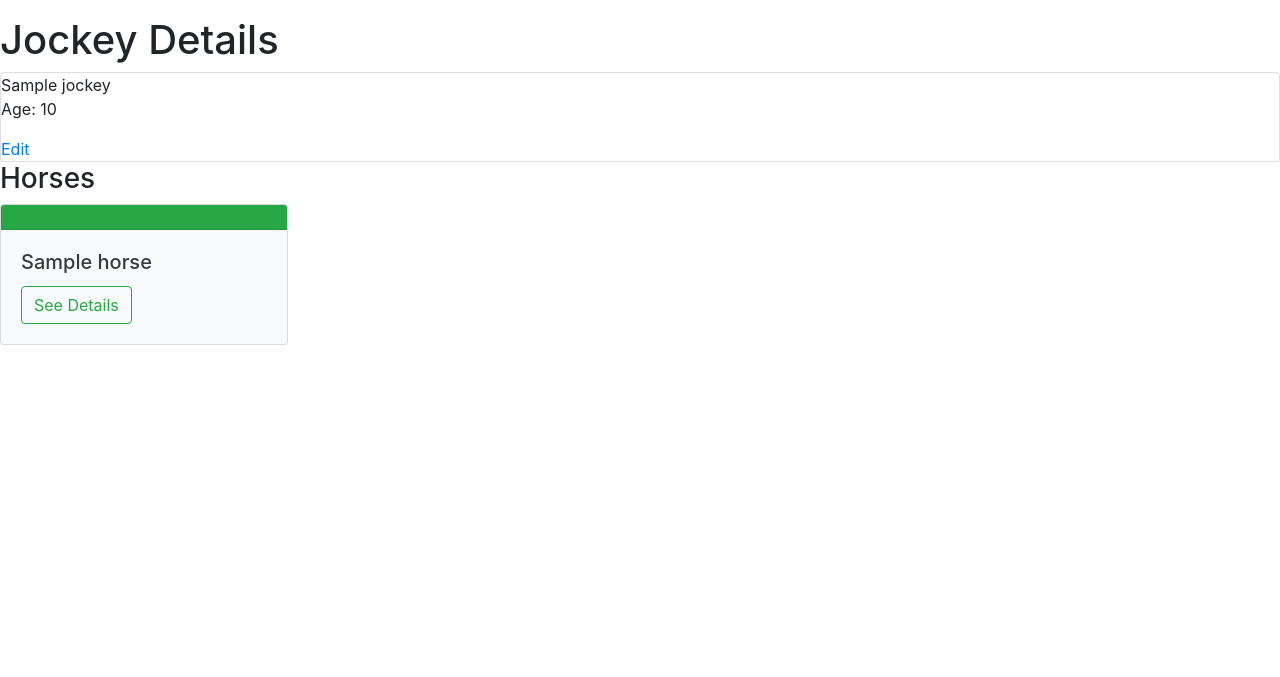
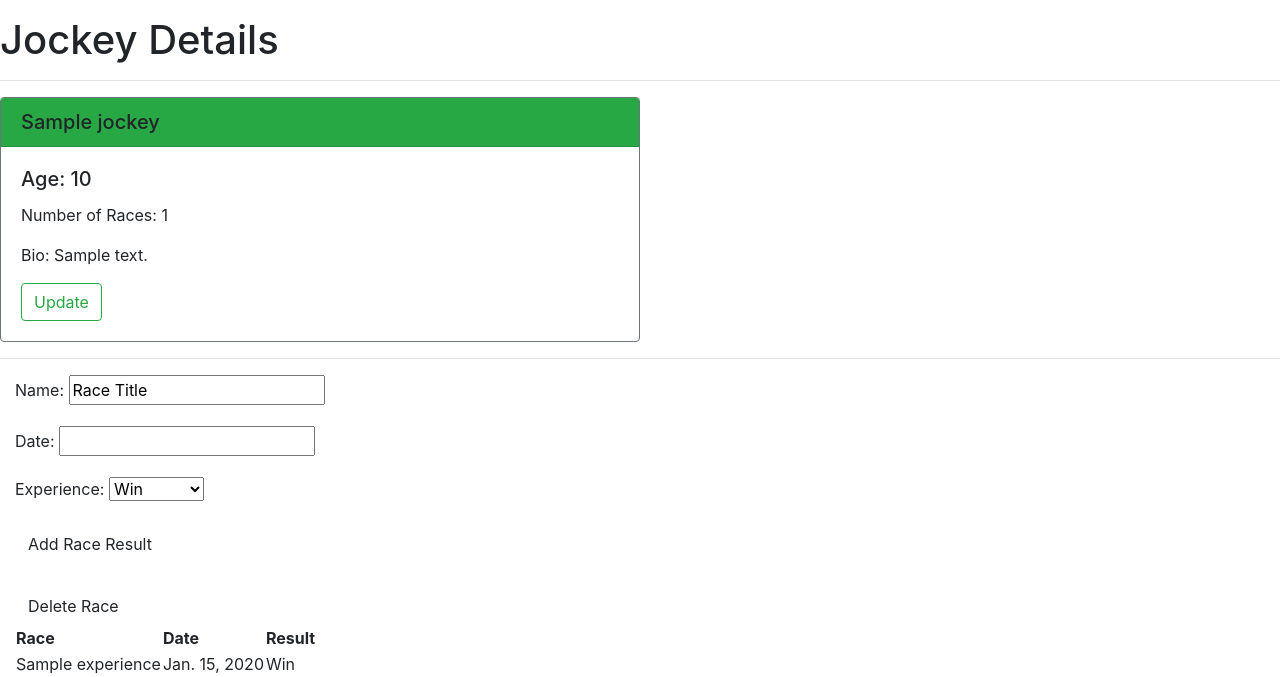
Before and after one commit to abonilla1/offThePace, a Django app: page /jockeys/1/ in a window 1280 px wide. Shown: the part 168-845 px from the top of the page. Before the commit the page ends 513 px from the top, so only its background shows below. Run offline with Django 3.2, Linux system fonts and the light colour scheme; tables that the repository leaves empty hold one stand-in row (values such as "Sample post").

Commit message:
CRD on 1:M for horses and jockeys

```diff
--- a/main_app/admin.py
+++ b/main_app/admin.py
@@ -1,8 +1,9 @@
 from django.contrib import admin
-from .models import Horse, Jockey, Outcome, Profile
+from .models import Horse, Jockey, Outcome, Profile, Experience
 
 # Register your models here.
 admin.site.register(Horse)
 admin.site.register(Jockey)
 admin.site.register(Outcome)
+admin.site.register(Experience)
 admin.site.register(Profile)
--- a/main_app/forms.py
+++ b/main_app/forms.py
@@ -1,5 +1,5 @@
 from django.forms import ModelForm
-from .models import Outcome
+from .models import Outcome, Experience
 from django.contrib.auth.models import User
 
 
@@ -8,6 +8,12 @@ class OutcomeForm(ModelForm):
         model = Outcome
         fields = ['name', 'date', 'outcome']
 
+
+class ExperienceForm(ModelForm):
+    class Meta:
+        model = Experience
+        fields = ['name', 'date', 'experience']
+
 # class ProfileForm(ModelForm):
 #     class Meta:
 #         model = Profile
--- a/main_app/models.py
+++ b/main_app/models.py
@@ -82,16 +82,34 @@ class Outcome(models.Model):
     horse = models.ForeignKey(Horse, on_delete=models.CASCADE)
 
     def __str__(self):
-        # Nice method for obtaining the friendly value of a Field.choice
         return f"{self.get_outcome_display()} on {self.date}"
 
     def get_absolute_url(self):
-        return reverse("horses_detail", kwargs={"pk": self.id})
+        return reverse("horses/detail", kwargs={"pk": self.id})
+    class Meta:
+        ordering = ["-date"]
+
+class Experience(models.Model):
+    name = models.CharField(max_length=150, default="Race Title")
+    date = models.DateField("Date")
+    experience = models.CharField(
+        max_length=1,
+        choices=RACE_OUTCOMES,
+        default=RACE_OUTCOMES[0][0],
+    )
+
+    jockey = models.ForeignKey(Jockey, on_delete=models.CASCADE)
+
+    def __str__(self):
+        # Nice method for obtaining the friendly value of a Field.choice
+        return f"{self.get_experience_display()} on {self.date}"
+
+    def get_absolute_url(self):
+        return reverse("jockeys/detail.html", kwargs={"pk": self.id})
 
     # change the default sort
     class Meta:
         ordering = ["-date"]
-
 
 class Profile(models.Model):
     user = models.OneToOneField(User, on_delete=models.CASCADE)
--- a/main_app/templates/horses/detail.html
+++ b/main_app/templates/horses/detail.html
@@ -18,7 +18,7 @@
 </container>
 <hr></hr>
 <div class="col s6">
-  <form action="{% url 'add_outcome' horse.id %}" method="post">
+  <form action="{% url 'add_horse_outcome' horse.id %}" method="post">
     {% csrf_token %}
     {{ outcome_form.as_p }}
     <input type="submit" class="btn" value="Add Race Result">
@@ -35,7 +35,7 @@
           <td>{{outcome.date}}</td>
           <td>{{outcome.get_outcome_display}}</td>
         </tr>
-        <form action="{% url 'add_feeding' cat.id %}" method="post">
+        <form action="{% url 'delete_horse_outcome' outcome.id %}" method="delete">
             {% csrf_token %}
             <input type="submit" class="btn" value="Delete Race">
         </form>
--- /dev/null
+++ b/main_app/templates/jockeys/jdetail.html
@@ -0,0 +1,47 @@
+{% extends 'base.html' %}
+{% block content %}
+
+
+<h1>Jockey Details</h1>
+<hr></hr>
+<container id='horse-details-container'>
+  <div class="card w-50 border-secondary">
+    <h5 class="card-header bg-success bg-gradient">{{jockey.name}}</h5>
+    <div class="card-body">
+      <h5 class="card-title">Age: {{jockey.age}}</h5>
+      <p class="card-text">Number of Races: {{jockey.starts}}</p>
+      <p class="card-text">Bio: {{jockey.bio}}</p>
+      <a href="{% url 'jockeys_update' jockey.id %}" class="btn btn-outline-success">Update</a>
+    </div>
+  </div>
+</container>
+<hr></hr>
+<div class="col s6">
+  <form action="{% url 'add_jockey_experience' jockey.id %}" method="post">
+    {% csrf_token %}
+    {{ experience_form.as_p }}
+    <input type="submit" class="btn" value="Add Race Result">
+  </form>
+  <br>
+  <table class="striped">
+    <thead>
+      <tr><th>Race</th><th>Date</th><th>Result</th></tr>
+    </thead>
+    <tbody>
+      {% for experience in jockey.experience_set.all %}
+        <tr>
+         <td>{{experience.name}}</td>
+          <td>{{experience.date}}</td>
+          <td>{{experience.get_experience_display}}</td>
+        </tr>
+        <form action="{% url 'delete_jockey_experience' experience.id %}" method="delete">
+            {% csrf_token %}
+            <input type="submit" class="btn" value="Delete Race">
+        </form>
+      {% endfor %}
+    </tbody>
+  </table>
+</div>
+</div>
+
+{% endblock %}
--- a/main_app/templates/main_app/jockey_detail.html
+++ /dev/null
@@ -1,38 +0,0 @@
-{% extends 'base.html' %}
-{% block content %}
-
-<h1>Jockey Details</h1>
-
-<div class="row">
-  <div class="col s6 col-offset-3">
-    <div class="card">
-      <div class="card-content">
-        <span class="card-title">{{ jockey.name }}</span>
-        <p>Age: {{ jockey.age }}</p>
-      </div>
-      <div class="card-action">
-        <a href="{% url 'jockeys_update' jockey.id %}">Edit</a>
-
-      </div>
-    </div>
-  </div>
-</div>
-
-<h3>Horses</h3>
-{% if jockey.horses.count %}
-  {% for horse in jockey.horses.all %}
-    <div class="card text-dark bg-light mb-3" style="max-width: 18rem;">
-      <div class="card-header bg-success bg-gradient"></div>
-        <div class="card-body">
-          <h5 class="card-title">{{horse.name }}</h5>
-          <div class="card-text">
-            <a href="{% url 'horses_detail' horse.id %}" class="btn btn-outline-success">See Details</a>
-          </div>
-        </div>
-      </div>
-  {% endfor %}
-{% else %}
-  <h5>No Horses Added</h5>
-{% endif %}
-
-{% endblock %}
--- a/main_app/templates/main_app/jockey_list.html
+++ b/main_app/templates/main_app/jockey_list.html
@@ -4,7 +4,7 @@
 <h1>Jockeys on your Roster</h1>
 
 {% for jockey in jockey_list %}
-  <a href="{% url 'jockeys_detail' jockey.id %}">
+  <a href="{% url 'jdetail' jockey.id %}">
     <div>
         <div>
             <span>{{ jockey.name }}</span>
--- a/main_app/urls.py
+++ b/main_app/urls.py
@@ -6,12 +6,14 @@ urlpatterns = [
     path("accounts/signup/", views.signup, name="signup"),
     path("horses/", views.HorseList.as_view(), name="horses_index"),
     path("horses/<int:horse_id>/", views.horses_detail, name="detail"),
-    path("horses/<int:horse_id>/add_outcome/", views.add_outcome, name="add_outcome"),
+    path("horses/<int:horse_id>/add_horse_outcome/", views.add_horse_outcome, name="add_horse_outcome"),
+    path("delete_horse_outcome/<int:outcome_id>/", views.delete_horse_outcome, name="delete_horse_outcome"),
     path("jockeys/<int:jockey_id>/assoc_horse/<int:horse_id>/", views.assoc_horse, name="assoc_horse"
     ),
     path("jockeys/", views.JockeyList.as_view(), name="jockeys_index"),
-    path("jockeys/<int:pk>/", views.JockeyDetail.as_view(), name="jockeys_detail"),
-    # path('jockeys/<int:jockey_id>/add_outcome/', views.add_outcome, name="add_outcome"),
+    path("jockeys/<int:jockey_id>/", views.jockeys_detail, name="jdetail"),
+    path('jockeys/<int:jockey_id>/add_jockey_experience/', views.add_jockey_experience, name="add_jockey_experience"),
+    path("delete_jockey_experience/<int:experience_id>/", views.delete_jockey_experience, name="delete_jockey_experience"),
     path("horses/create/", views.HorseCreate.as_view(), name="horses_create"),
     path("jockeys/create/", views.JockeyCreate.as_view(), name="jockeys_create"),
     path("horses/<int:pk>/update", views.HorseUpdate.as_view(), name="horses_update"),
--- a/main_app/views.py
+++ b/main_app/views.py
@@ -3,8 +3,8 @@ from django.views.generic import ListView, DetailView
 from django.views.generic.edit import CreateView, UpdateView, DeleteView
 from django.contrib.auth import login
 from django.contrib.auth.forms import UserCreationForm
-from .models import Horse, Jockey, Outcome, Profile
-from .forms import OutcomeForm
+from .models import Horse, Jockey, Outcome, Profile, Experience
+from .forms import OutcomeForm, ExperienceForm
 
 # Create your views here.
 
@@ -20,7 +20,7 @@ def horses_detail(request, horse_id):
     outcome_form = OutcomeForm()
     return render(request, 'horses/detail.html', {'horse' : horse, 'outcome_form': outcome_form})
 
-def add_outcome(request, horse_id):
+def add_horse_outcome(request, horse_id):
     form = OutcomeForm(request.POST)
     if form.is_valid():
         new_outcome = form.save(commit=False)
@@ -28,9 +28,14 @@ def add_outcome(request, horse_id):
         new_outcome.save()
     return redirect('detail', horse_id=horse_id)
 
+def delete_horse_outcome(request, outcome_id):
+    Outcome.objects.filter(id = outcome_id).delete()
+    return redirect('/horses/')
+
+
 def assoc_horse(request, jockey_id, horse_id):
     Jockey.objects.get(id=jockey_id).horses.add(horse_id)
-    return redirect('detail', jockey_id= jockey_id)
+    return redirect('jdetail', jockey_id=jockey_id)
 
 class HorseCreate(CreateView):
     model = Horse
@@ -47,18 +52,23 @@ class HorseUpdate(UpdateView):
 class JockeyList(ListView):
     model = Jockey
 
-class JockeyDetail(DetailView):
-    model = Jockey
+def jockeys_detail(request, jockey_id):
+    jockey = Jockey.objects.get(id=jockey_id)
+    experience_form=ExperienceForm()
+    return render(request, 'jockeys/jdetail.html', {'jockey' : jockey, 'experience_form': experience_form})
 
 
-# def add_outcome(request, jockey_id):
-#     form = OutcomeForm(request.POST)
-#     if form.is_valid():
-#         new_outcome = form.save(commit=False)
-#         new_outcome.jockey_id = jockey_id
-#         new_outcome.save()
-#     return redirect('detail', jockey_id=jockey_id)
+def add_jockey_experience(request, jockey_id):
+    form= ExperienceForm(request.POST)
+    if form.is_valid():
+        j_experience = form.save(commit=False)
+        j_experience.jockey_id = jockey_id
+        j_experience.save()
+    return redirect('jdetail', jockey_id=jockey_id)
 
+def delete_jockey_experience(request, experience_id):
+    Experience.objects.filter(id = experience_id).delete()
+    return redirect('/jockeys/')
 
 class JockeyCreate(CreateView):
     model = Jockey
```
Also changed, not shown: main_app/migrations/0017_experience.py (added).
